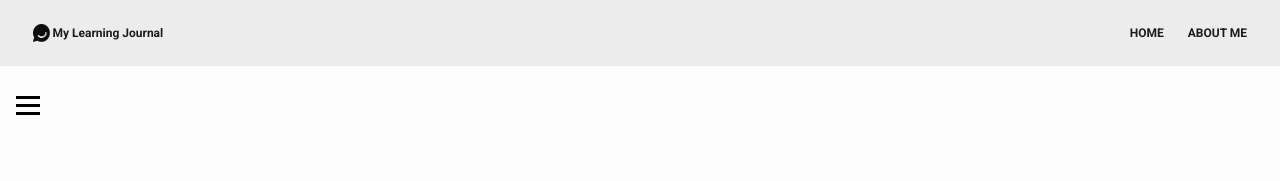
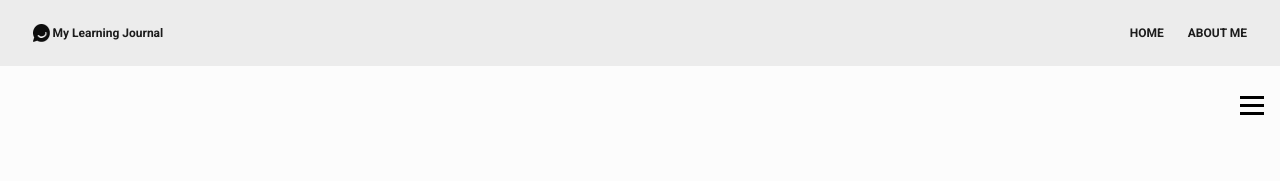
Before and after one commit to mnguyencodes/my-learning-journal, a React (Vite) app: page / in a window 1280 px wide. Shown: the top 181 px of the page. Built offline with nearby package versions, Linux system fonts and the light colour scheme.

Commit message:
Render Menu components in Header component
- Rendered Menu componentsw in Header component for testing purposes.

```diff
--- a/src/components/Header.tsx
+++ b/src/components/Header.tsx
@@ -1,8 +1,27 @@
 import "./Header.css"
-import Menu from "./Menu"
+import Menu from "./Menu/index"
 import {Link} from "react-router-dom"
 
+
+import {useState} from "react"
+
 export default function Header() {
+
+    const links = [
+        {href: "", text: "Home"},
+        {href: "about-me", text: "About Me"}
+    ]
+
+
+    // Used for testing purposes
+    const [count, setCount] = useState(0)
+    function increment() {
+
+        // setCount(prevCount => prevCount++)
+        setCount(count + 1)
+        console.log(`The current count is: ${count}`)
+    }
+
     return (
         <>
         <header>
@@ -17,7 +36,14 @@ export default function Header() {
                 </ul>
             </nav>
         </header>
-        <Menu />
+        <Menu.Menu onOpen={increment}>
+            <Menu.MenuIcon />
+            <Menu.MenuDropdown>
+                <Menu.MenuItem to=".">Item1</Menu.MenuItem>
+                <Menu.MenuItem to=".">Item2</Menu.MenuItem>
+                <Menu.MenuItem to=".">Item3</Menu.MenuItem>
+            </Menu.MenuDropdown>
+        </Menu.Menu>
         </>
     )
 }
```
